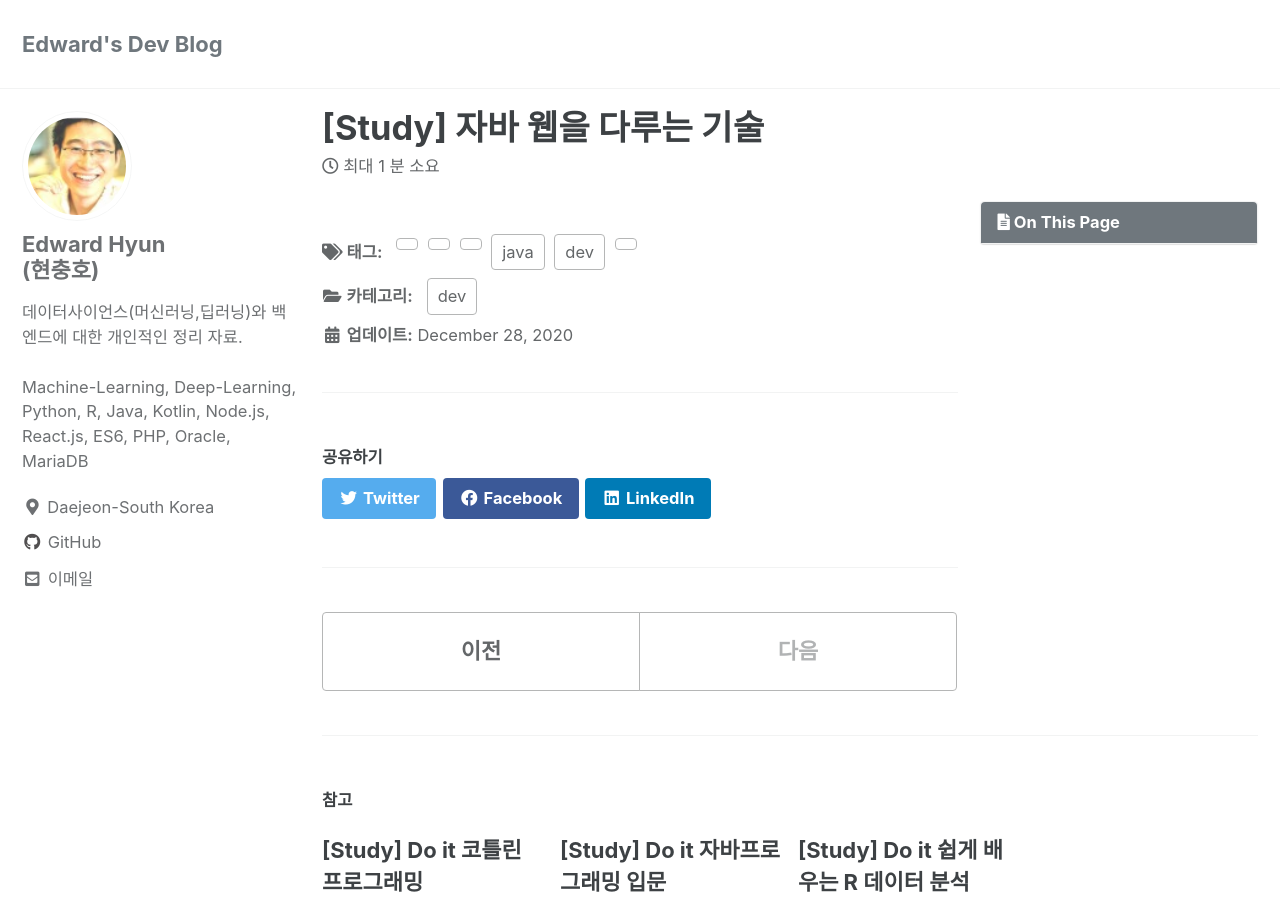
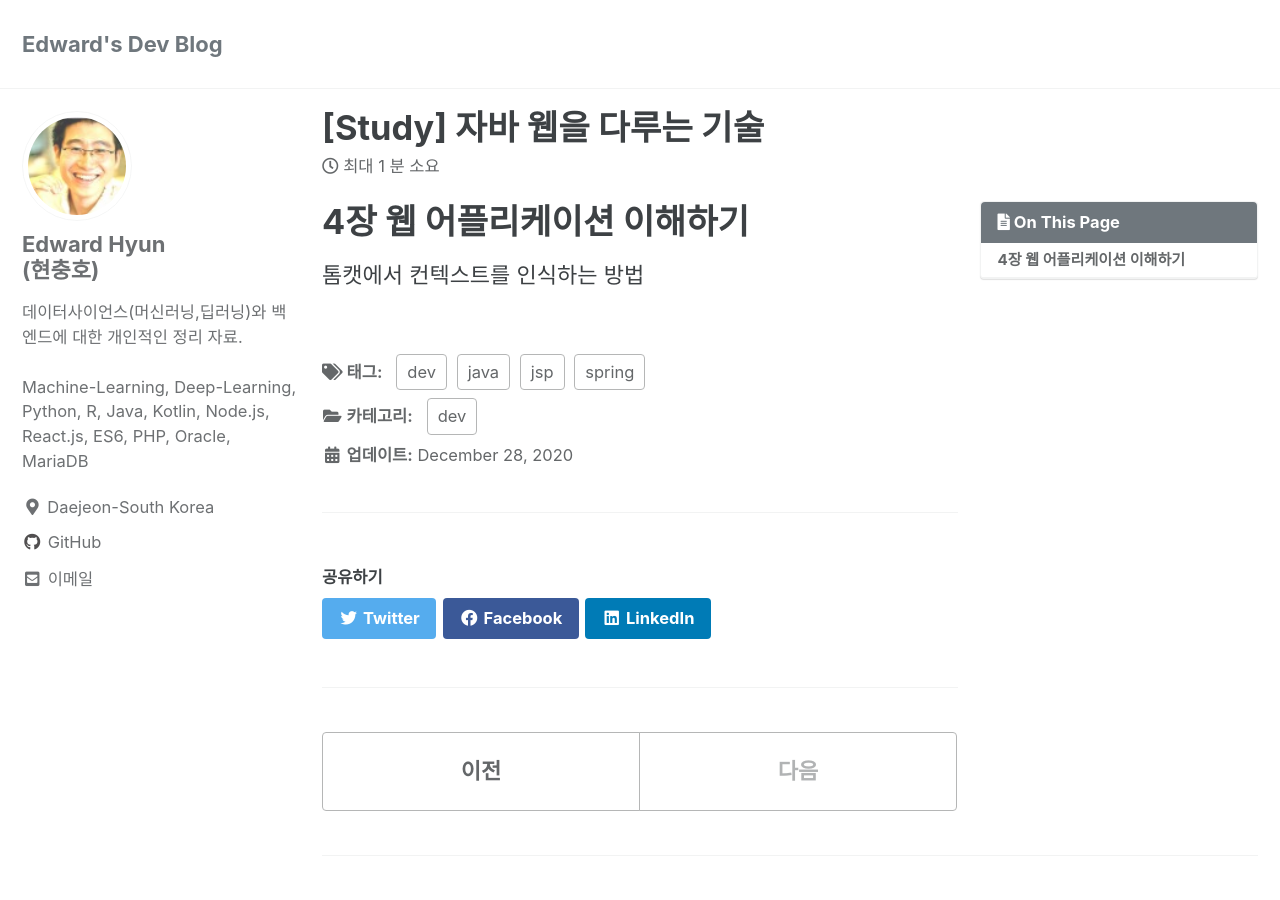
Before and after one commit to iamhch24/iamhch24.github.io, a Jekyll site: the page built from _posts/2020-12-28-[Study] 자바 웹을 다루는 기술.md, in a window 1280 px wide and 900 px high. Built offline with Jekyll 4.4.1, drawn with Linux system fonts in a browser that asks for light colours; cached includes are drawn as plain includes.

Commit message:
_posts/2020-12-28-[Study] 자바 웹을 다루는 기술.md updated from https://stackedit.io/

```diff
--- a/_posts/2020-12-28-[Study] 자바 웹을 다루는 기술.md
+++ b/_posts/2020-12-28-[Study] 자바 웹을 다루는 기술.md
@@ -4,9 +4,14 @@ categories:
     - dev
 tags:
     - dev
-    - java, jsp, spring
+    - java
+    - jsp
+    - spring
 toc: true
 ---
+# 4장 웹 어플리케이션 이해하기
+톰캣에서 컨텍스트를 인식하는 방법
+
 <!--stackedit_data:
-eyJoaXN0b3J5IjpbLTYwMDAxMDg0NF19
+eyJoaXN0b3J5IjpbMjAyMjcwMDgyMl19
 -->
```
